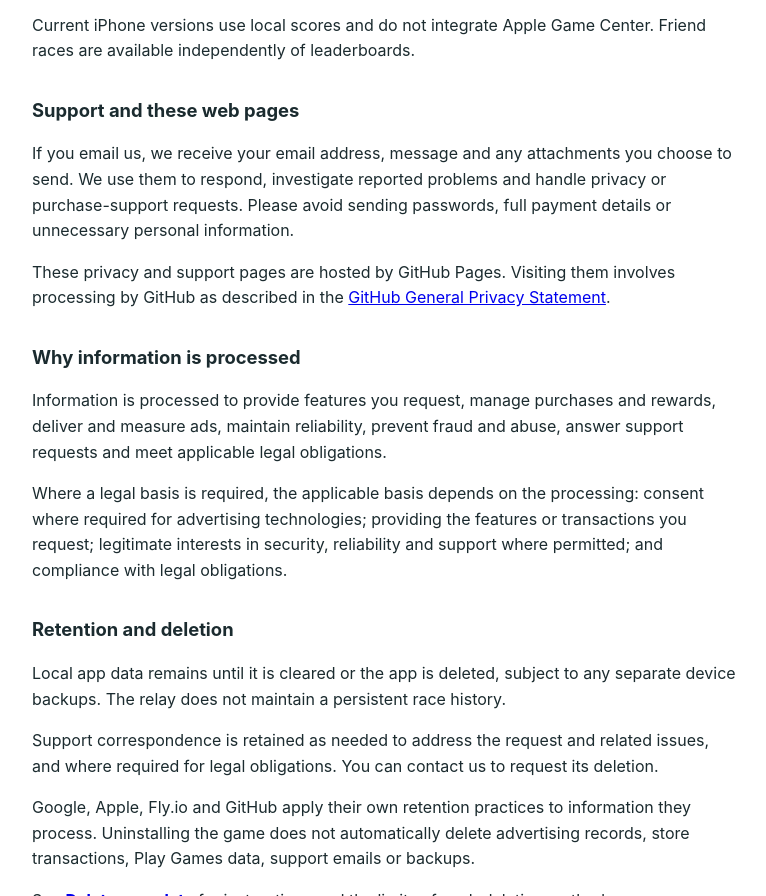
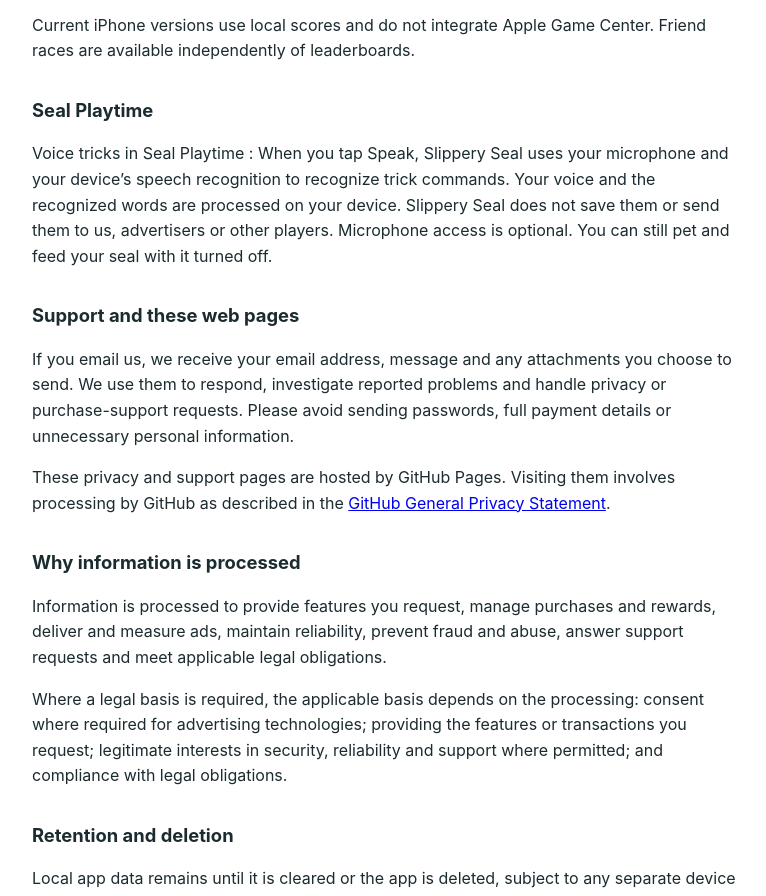
Before and after one commit to Ashishk67/slippery-seal-privacy, a plain HTML site: page index.html in a window 1280 px wide. Shown: the part 3412-4308 px from the top of the page, without its empty margins (256-1022 px from the left). Drawn offline with Linux system fonts and the light colour scheme.

Commit message:
Added Seal Playtime voice tricks section to privacy policy
Added information about voice tricks in Seal Playtime.

```diff
--- a/index.html
+++ b/index.html
@@ -185,6 +185,14 @@ or you are not signed in.</p>
 Apple Game Center. Friend races are available independently of
 leaderboards.</p>
 
+<h2>Seal Playtime</h2>
+<p>Voice tricks in Seal Playtime : When you tap Speak, Slippery Seal
+uses your microphone and your device’s speech recognition to recognize
+trick commands. Your voice and the recognized words are processed on your
+device. Slippery Seal does not save them or send them to us, advertisers
+or other players. Microphone access is optional. You can still pet and
+feed your seal with it turned off.</p>
+
 <h2>Support and these web pages</h2>
 <p>If you email us, we receive your email address, message and any
 attachments you choose to send. We use them to respond, investigate
```
